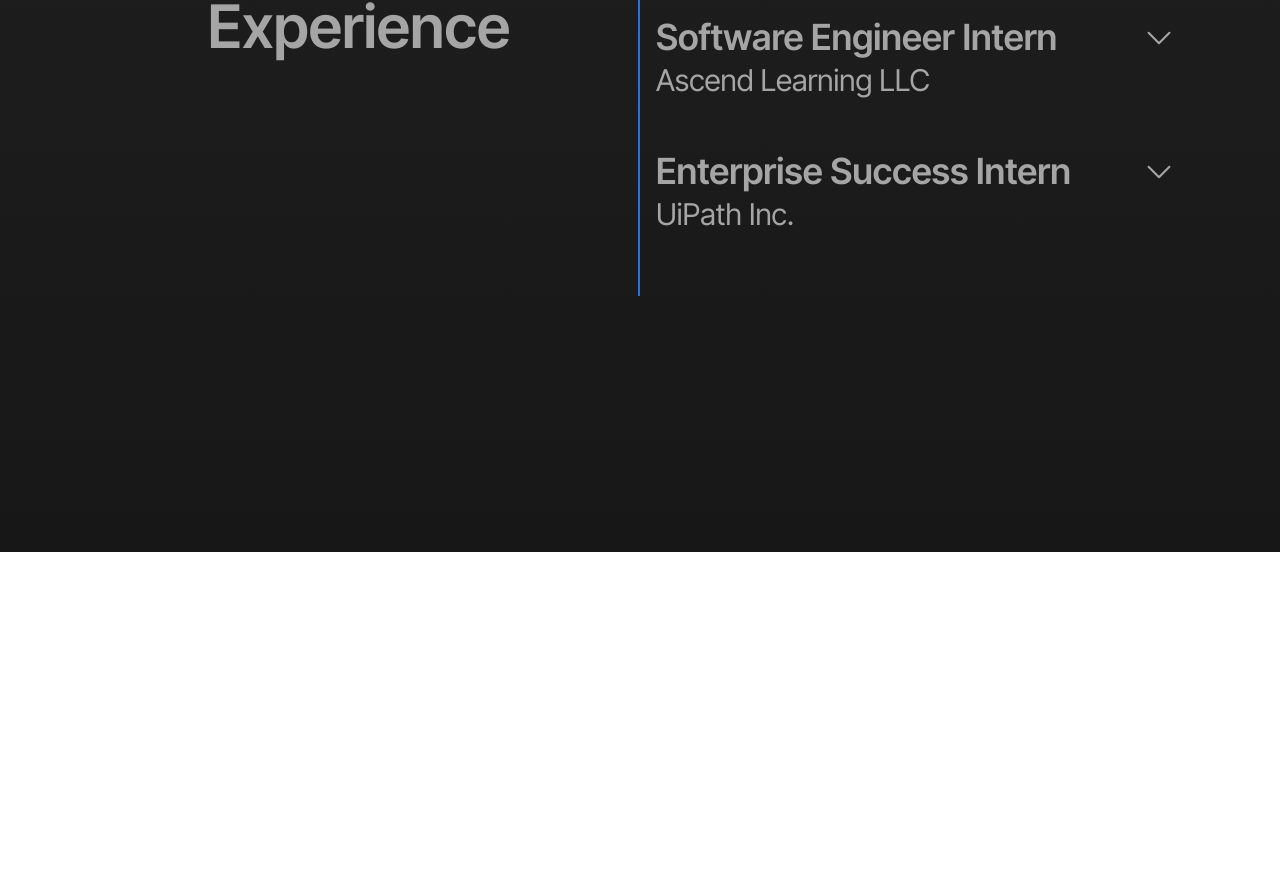
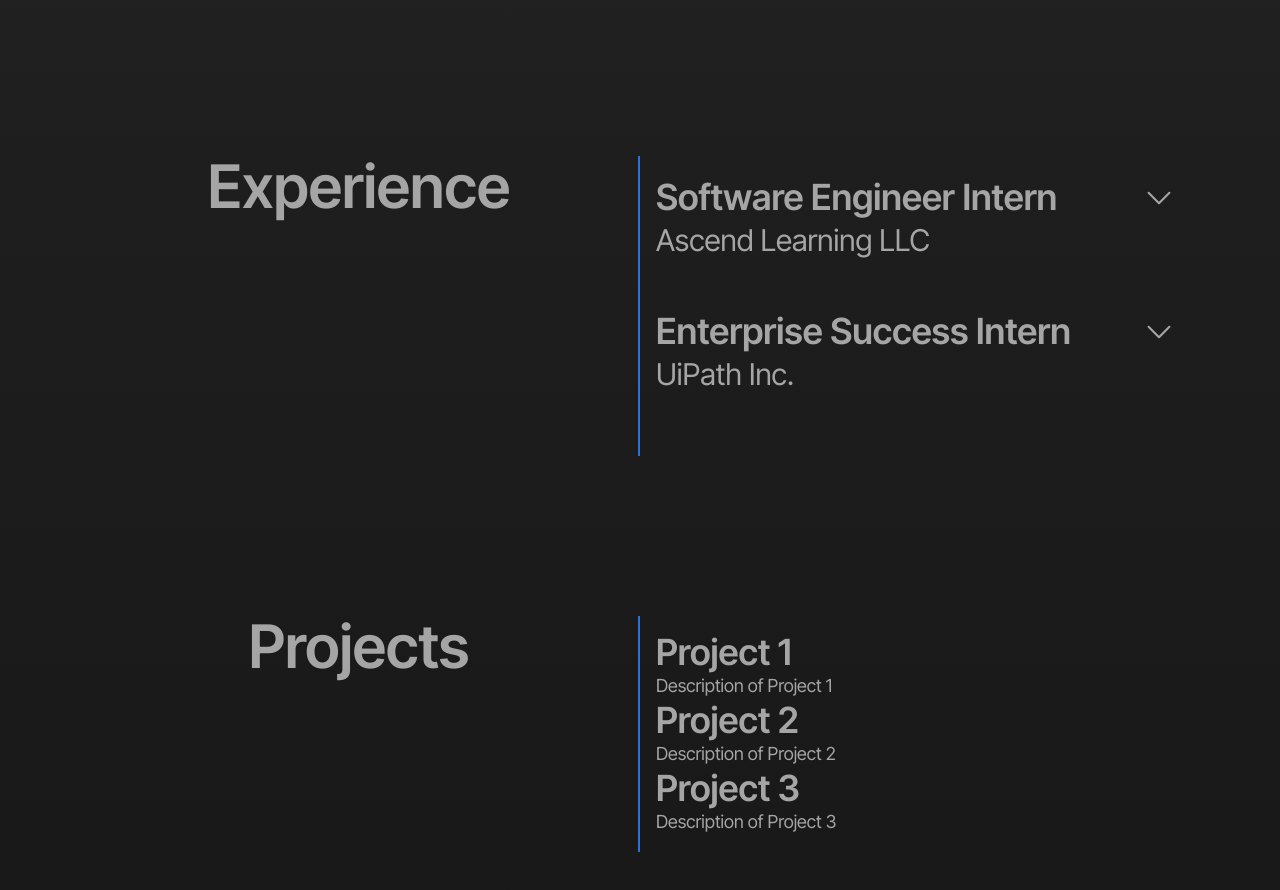
Before and after one commit to an-siuu-man/portfolio, a Next.js app in the folder portfolio/: page / in a window 1280 px wide. Shown: the part 796-1686 px from the top of the page. Before the commit the page ends 1348 px from the top, so only its background shows below. Built offline with nearby package versions, Linux system fonts and the light colour scheme.

Commit message:
added section for Projects, work in progress

```diff
--- a/portfolio/src/app/components/About.js
+++ b/portfolio/src/app/components/About.js
@@ -65,7 +65,7 @@
       if (experienceSection) {
         experienceSection.scrollIntoView({ behavior: 'smooth' });
         setTimeout(() => {
-          window.scrollBy(0, -50); // Adjust the value (-50) to scroll a few pixels above the div
+          window.scrollBy(0, -75); // Adjust the value (-50) to scroll a few pixels above the div
         }, 500); // Adjust the timeout duration if necessary
       }
     }
--- a/portfolio/src/app/components/Experience.js
+++ b/portfolio/src/app/components/Experience.js
@@ -36,7 +36,7 @@
   }, []);
 
   return (
-    <div className="flex justify-center items-center">
+    <div className="flex flex-col justify-start items-center mt-[20vh]  overflow-x-hidden">
       <div
         ref={experienceRef}
         className="experience translate-y-[200px] w-full transition duration-1000 flex px-20 flex-row items-stretch opacity-0"
--- /dev/null
+++ b/portfolio/src/app/components/Projects.js
@@ -0,0 +1,60 @@
+import React, { useEffect, useRef } from 'react';
+
+export default function Projects() {
+
+    const projectsRef = useRef(null);
+
+    useEffect(() => {
+        const handleIntersection = (entries) => {
+            entries.forEach(entry => {
+                if (entry.isIntersecting) {
+                    entry.target.style.opacity = '1';
+                    entry.target.style.transform = 'translateY(0)';
+                } else {
+                    entry.target.style.opacity = '0';
+                    entry.target.style.transform = 'translateY(200px)';
+                }
+            });
+        };
+
+        const observer = new IntersectionObserver(handleIntersection, {
+            threshold: 0.1
+        });
+
+        if (projectsRef.current) {
+            observer.observe(projectsRef.current);
+        }
+
+        return () => {
+            if (projectsRef.current) {
+                observer.unobserve(projectsRef.current);
+            }
+        };
+    }, []);
+
+    return (
+        <div className="flex flex-col justify-start items-center mt-[20vh]  overflow-x-hidden">
+            <div
+            ref={projectsRef}
+            className="projects translate-y-[200px] w-full transition duration-1000 flex px-20 flex-row items-stretch opacity-0">
+                <div className='left w-[50%] flex flex-col border-[transparent] border-r-[#2e70db] border-r-2 justify-start items-center'>
+                    <h1 className="font-inter font-semibold text-6xl">Projects</h1>
+                </div>
+                <div className='right w-[50%] flex flex-col p-4 transition duration-700 '>
+                    <div className="project">
+                        <h1 className="font-inter font-semibold text-4xl">Project 1</h1>
+                        <p className="font-inter font-normal text-lg">Description of Project 1</p>
+                    </div>
+                    <div className="project">
+                        <h1 className="font-inter font-semibold text-4xl">Project 2</h1>
+                        <p className="font-inter font-normal text-lg">Description of Project 2</p>
+                    </div>
+                    <div className="project">
+                        <h1 className="font-inter font-semibold text-4xl">Project 3</h1>
+                        <p className="font-inter font-normal text-lg">Description of Project 3</p>
+                    </div>
+                </div>
+            </div>
+        </div>
+    );
+}
--- a/portfolio/src/app/page.js
+++ b/portfolio/src/app/page.js
@@ -8,6 +8,7 @@
 import Navbar from "./components/Navbar";
 import About from "./components/About";
 import Experience from "./components/Experience";
+import Projects from "./components/Projects";
 export default function Home() {
 
   const backgroundImage = {
@@ -29,6 +30,7 @@
       <Navbar />
       <About />
       <Experience />
+      <Projects />
     </div>
   );
 }
```
